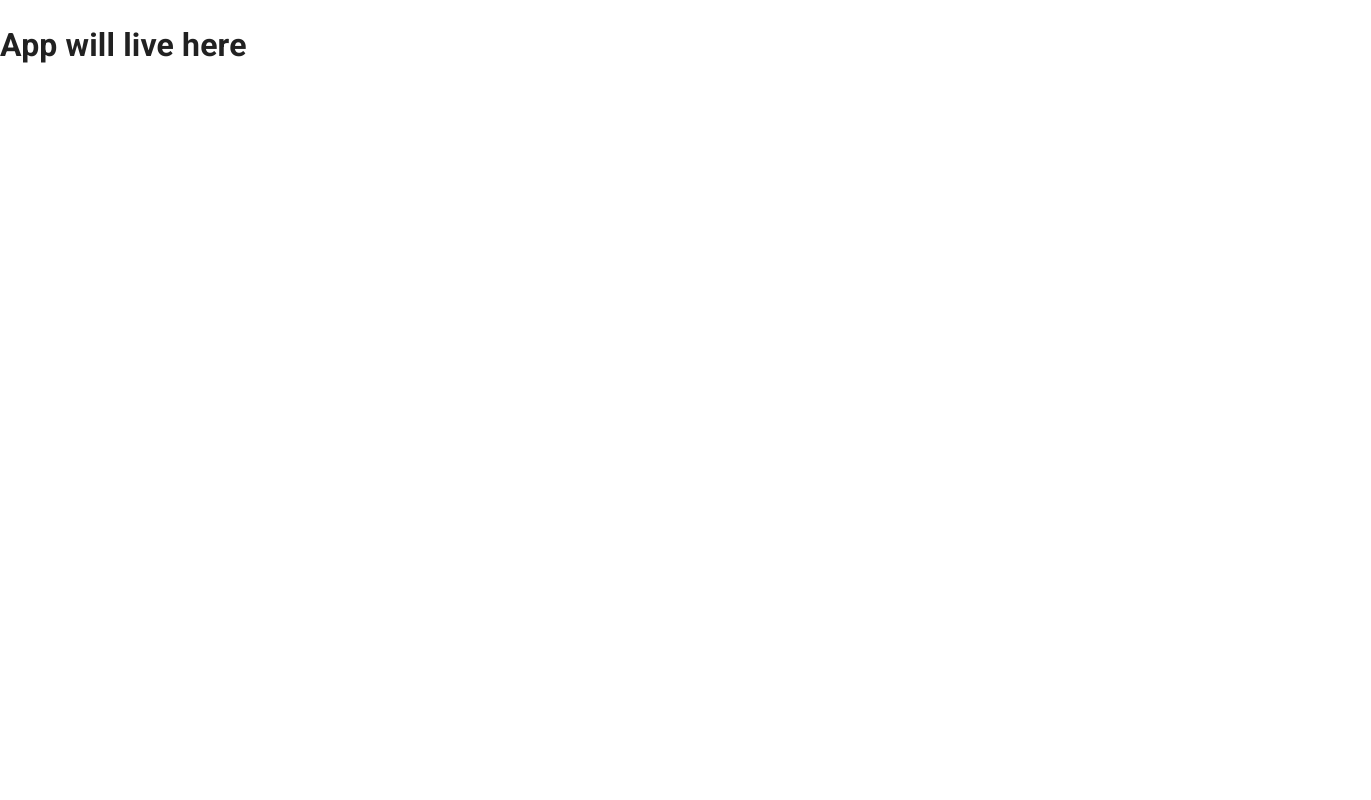
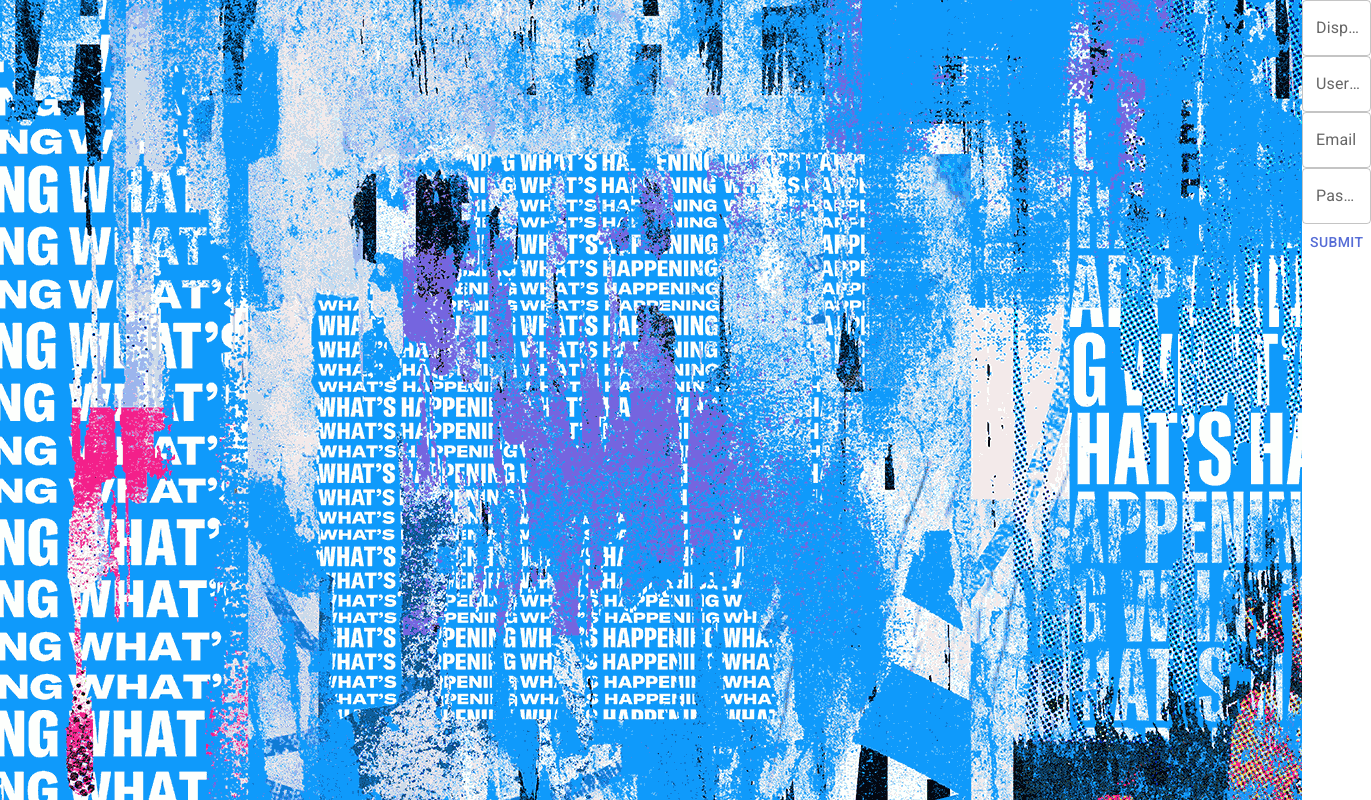
Before and after one commit to chingu-voyages/v36-bears-team-17, a React (Create React App) app: page /auth/signup in a window 1280 px wide. Shown: the top 800 px of the page, 1371 px wide, since content can reach past the window. Built offline with nearby package versions, Linux system fonts and the light colour scheme.

Commit message:
create routes
Co-Authored-By: Erik Rodriguez <perhapserik@gmail.com>

```diff
--- a/src/App.tsx
+++ b/src/App.tsx
@@ -1,9 +1,27 @@
-import React from 'react';
+import Signup from "./components/Signup";
+import Login from "./components/Login";
+import UserRegistrationLayout from "./components/UserRegistrationLayout";
+import Dashboard from "./components/Dashboard";
+import PrivateRoute from "./components/PrivateRoute";
+import { Routes, Route } from "react-router-dom";
 
 function App() {
   return (
     <>
-      <h1>App will live here</h1>
+      <Routes>
+        <Route
+          path="/"
+          element={
+            <PrivateRoute>
+              <Dashboard />
+            </PrivateRoute>
+          }
+        />
+        <Route path="auth" element={<UserRegistrationLayout />}>
+          <Route path="login" element={<Login />} />
+          <Route path="signup" element={<Signup />} />
+        </Route>
+      </Routes>
     </>
   );
 }
--- /dev/null
+++ b/src/components/Dashboard.tsx
@@ -0,0 +1,7 @@
+import React, { ReactElement } from "react";
+
+interface Props {}
+
+export default function Dashboard({}: Props): ReactElement {
+  return <div>Dashboard</div>;
+}
--- /dev/null
+++ b/src/components/UserRegistrationLayout.tsx
@@ -0,0 +1,13 @@
+import { ReactElement } from "react";
+import { Box } from "@mui/material";
+import { Outlet } from "react-router-dom";
+import PlaceholderImg from "../assets/images/placeholderImg.png";
+
+export default function UserRegistrationLayout(): ReactElement {
+  return (
+    <Box sx={{ display: "flex" }}>
+      <img src={PlaceholderImg} alt="Background Image" />
+      <Outlet />
+    </Box>
+  );
+}
```
Also changed, not shown: src/assets/images/placeholderImg.png (added).
